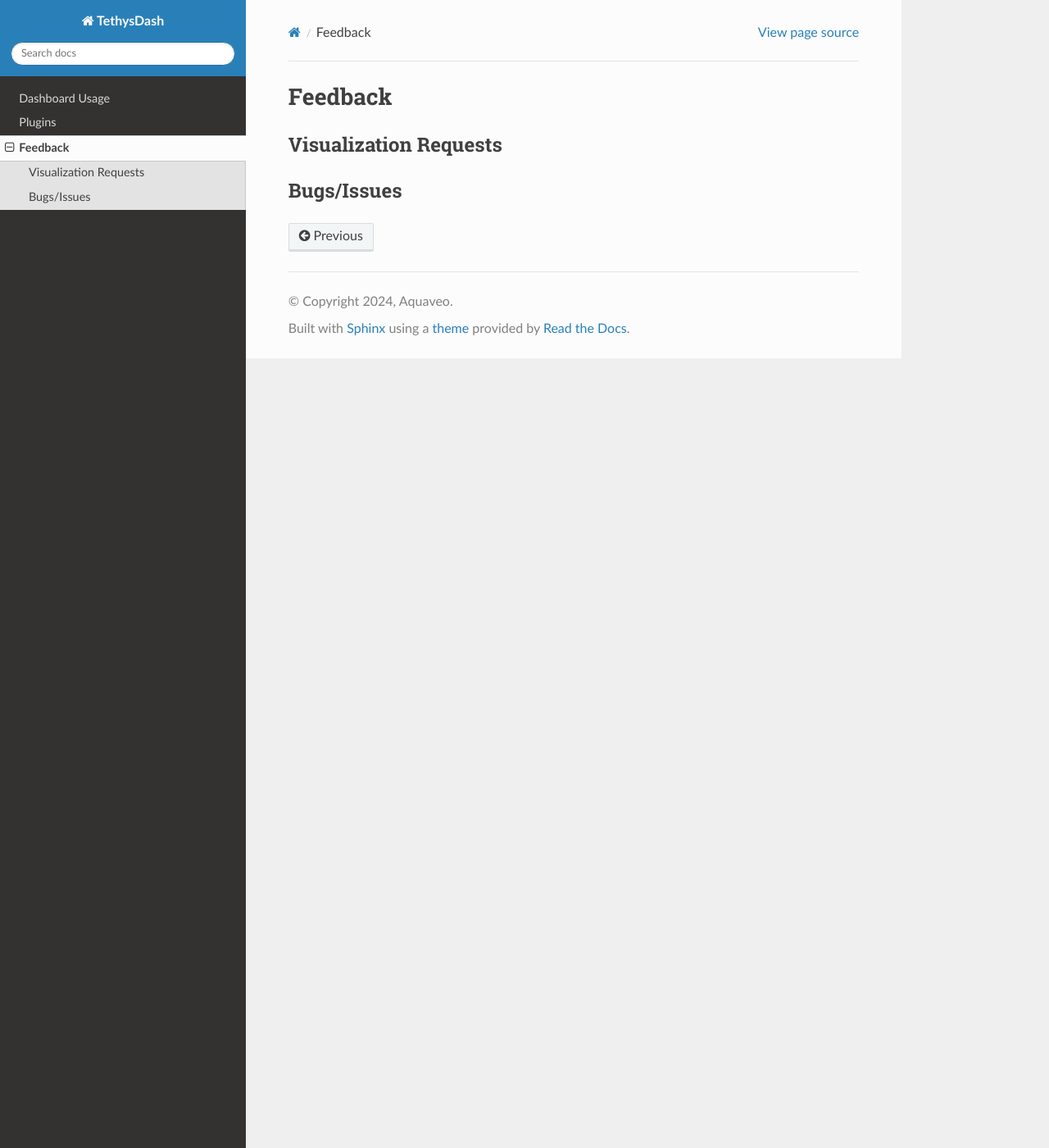
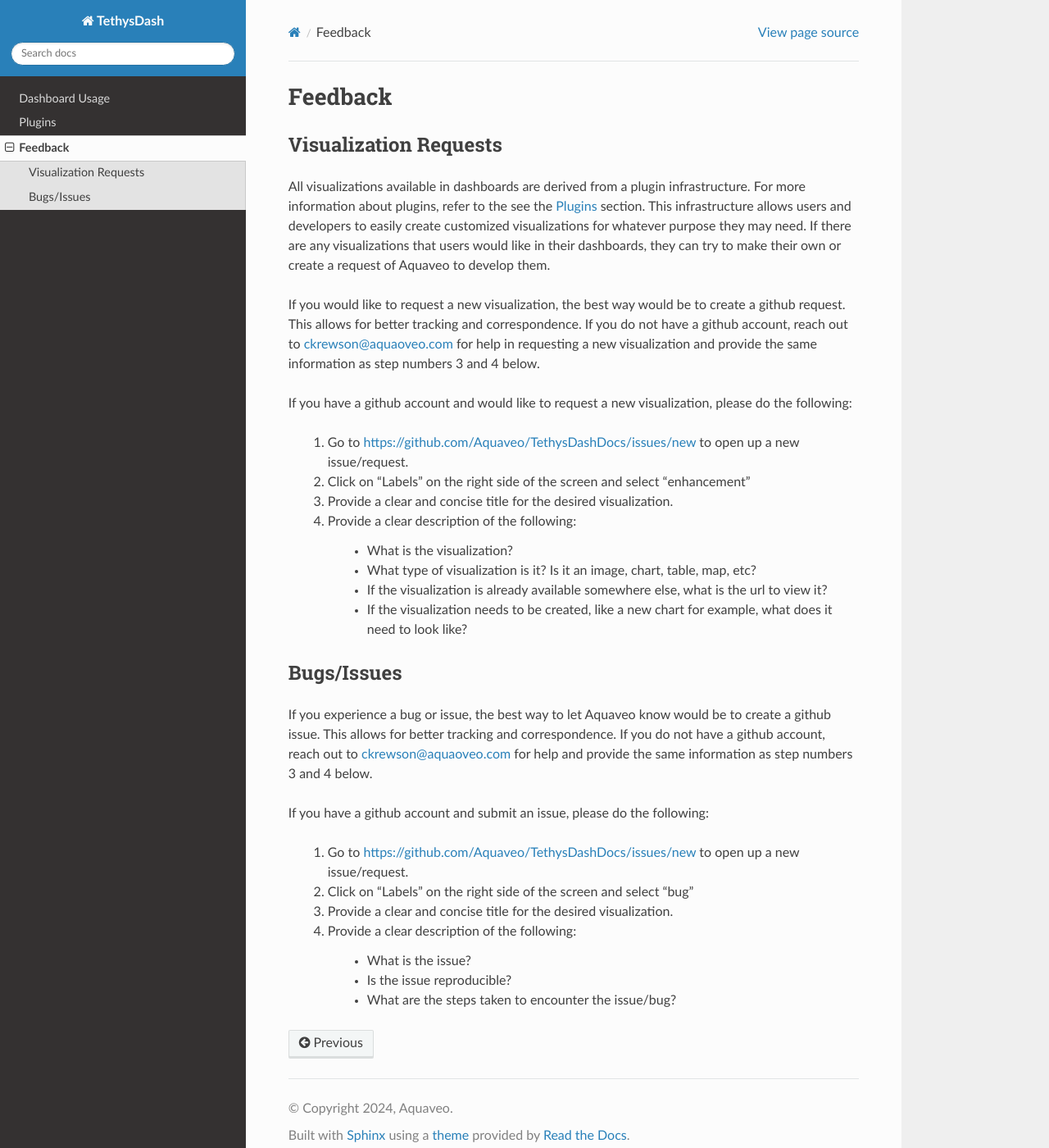
Before and after one commit to Aquaveo/TethysDashDocs, a Sphinx documentation site: the page built from docs/source/feedback.rst, in a window 1280 px wide and 1400 px high. Shown: the whole window at 82% size. Built offline with Sphinx 7.4.7 and the Read the Docs theme 3.1.0, drawn with Linux system fonts in a browser that asks for light colours.

Commit message:
feedback docs

```diff
--- a/docs/source/feedback.rst
+++ b/docs/source/feedback.rst
@@ -6,5 +6,41 @@ Feedback
 Visualization Requests
 ----------------------
 
+All visualizations available in dashboards are derived from a plugin infrastructure. For more information about
+plugins, refer to the see the :doc:`plugins` section. This infrastructure allows users and developers to easily create
+customized visualizations for whatever purpose they may need. If there are any visualizations that users would like
+in their dashboards, they can try to make their own or create a request of Aquaveo to develop them.
+
+If you would like to request a new visualization, the best way would be to create a github request. This allows for
+better tracking and correspondence. If you do not have a github account, reach out to ckrewson@aquaoveo.com for help in
+requesting a new visualization and provide the same information as step numbers 3 and 4 below.
+
+If you have a github account and would like to request a new visualization, please do the following:
+
+    1. Go to https://github.com/Aquaveo/TethysDashDocs/issues/new to open up a new issue/request.
+    2. Click on "Labels" on the right side of the screen and select "enhancement"
+    3. Provide a clear and concise title for the desired visualization.
+    4. Provide a clear description of the following:
+
+        - What is the visualization?
+        - What type of visualization is it? Is it an image, chart, table, map, etc?
+        - If the visualization is already available somewhere else, what is the url to view it?
+        - If the visualization needs to be created, like a new chart for example, what does it need to look like?
+
+
 Bugs/Issues
 -----------
+If you experience a bug or issue, the best way to let Aquaveo know would be to create a github issue. This allows for
+better tracking and correspondence. If you do not have a github account, reach out to ckrewson@aquaoveo.com for help
+and provide the same information as step numbers 3 and 4 below.
+
+If you have a github account and submit an issue, please do the following:
+
+    1. Go to https://github.com/Aquaveo/TethysDashDocs/issues/new to open up a new issue/request.
+    2. Click on "Labels" on the right side of the screen and select "bug"
+    3. Provide a clear and concise title for the desired visualization.
+    4. Provide a clear description of the following:
+
+        - What is the issue?
+        - Is the issue reproducible?
+        - What are the steps taken to encounter the issue/bug?
```
